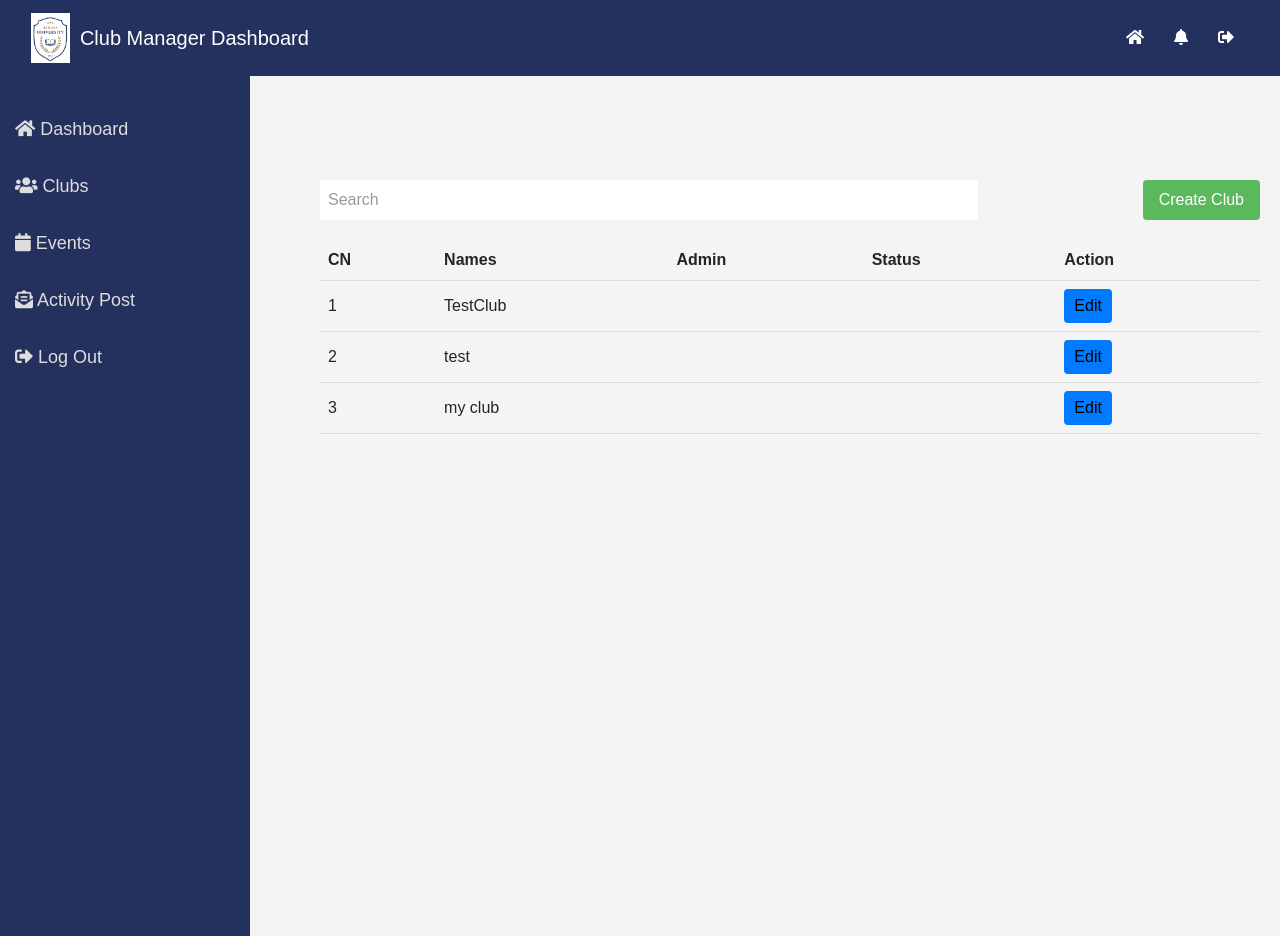
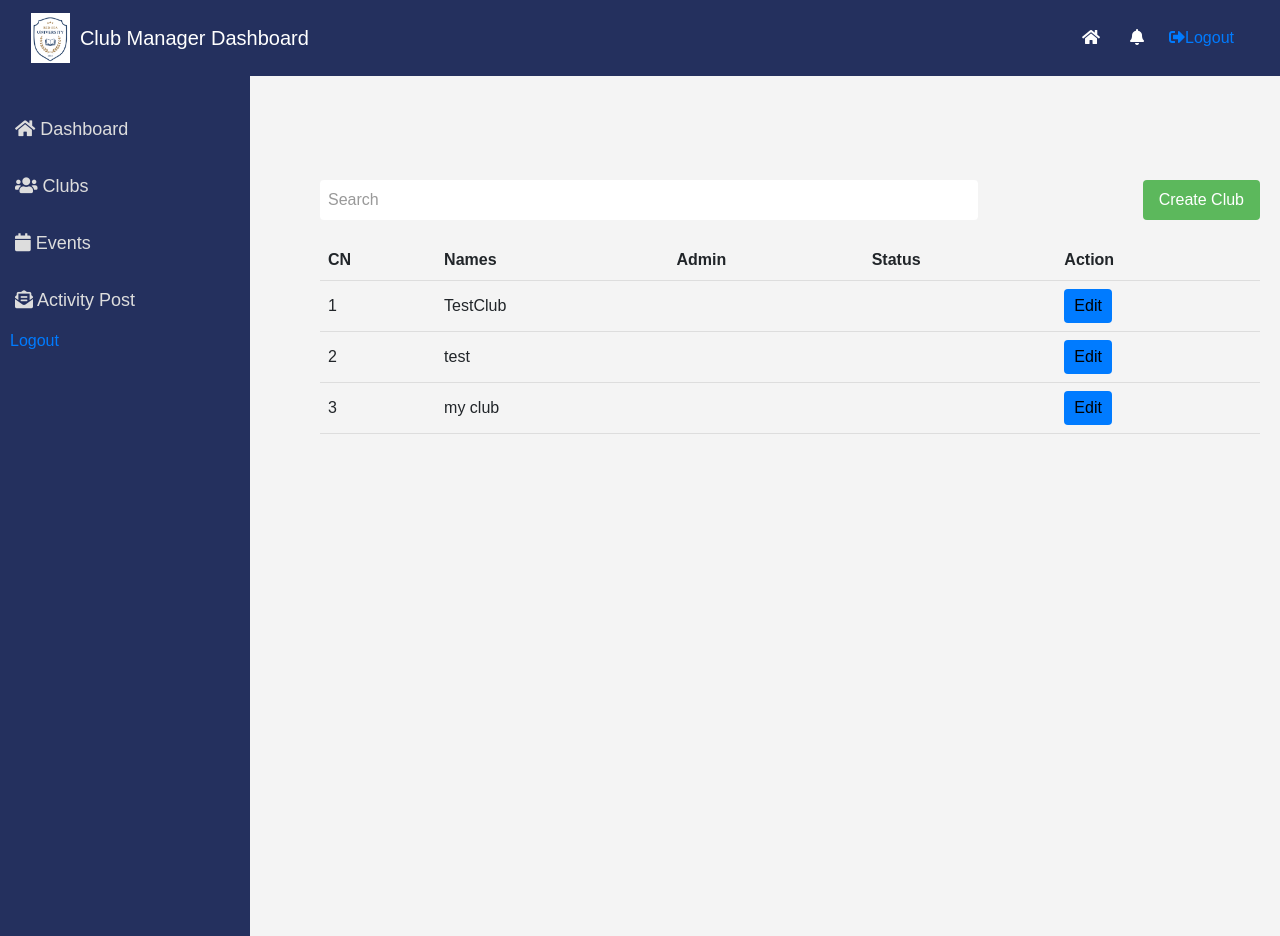
Before and after one commit to ali-jalall/uskudar_uni, a Django app: page /admin_clubs/ in a window 1280 px wide. Run offline with Django 4.2, Linux system fonts and the light colour scheme; data comes from the database, SQL or seed files in the repository; both versions use the stored data as it was after the commit; some libraries are stand-ins or nearby versions.

Commit message:
implement logout logic

```diff
--- a/red_sea_university/urls.py
+++ b/red_sea_university/urls.py
@@ -4,6 +4,7 @@ from student_clubs.views import MyLogin, StudentDash, EventCreateView, EventList
 from django.contrib.auth.views import LogoutView
 from django.conf import settings
 from django.conf.urls.static import static
+from student_clubs.views import CustomLogoutView  # Import your custom view
 
 urlpatterns = [
     path('admin/', admin.site.urls),
@@ -26,7 +27,7 @@ urlpatterns = [
     path('student/clubs/', StudentClubs.as_view(), name="student_clubs"),
     path('student/event', StudentEvent.as_view(), name="student_event"),
     path('Student/CreateAccount', sign_up_student ,name='signup'),
-    path('logout/',LogoutView.as_view(next_page='homepage'),name='logout')
+    path('logout/', CustomLogoutView.as_view(), name='logout'),
 ]
 
 
--- a/student_clubs/templates/admin_navbar.html
+++ b/student_clubs/templates/admin_navbar.html
@@ -2,16 +2,22 @@
 <!DOCTYPE html>
 <html lang="en">
   <head>
-<meta charset="UTF-8">
-<meta name="viewport" content="width=device-width, initial-scale=1.0">
+    <meta charset="UTF-8" />
+    <meta name="viewport" content="width=device-width, initial-scale=1.0" />
     <title>Club Manager Dashboard</title>
-<link rel="stylesheet" href="https://stackpath.bootstrapcdn.com/bootstrap/4.5.2/css/bootstrap.min.css">
-<link rel="stylesheet" href="https://cdnjs.cloudflare.com/ajax/libs/font-awesome/5.15.1/css/all.min.css">
+    <link
+      rel="stylesheet"
+      href="https://stackpath.bootstrapcdn.com/bootstrap/4.5.2/css/bootstrap.min.css"
+    />
+    <link
+      rel="stylesheet"
+      href="https://cdnjs.cloudflare.com/ajax/libs/font-awesome/5.15.1/css/all.min.css"
+    />
     <script src="{% static '/js/natification.js'%}"></script>
-<link rel="stylesheet" href="{%static '/css/admin_dashboard.css'%}">
+    <link rel="stylesheet" href="{%static '/css/admin_dashboard.css'%}" />
     <style>
       body {
-        font-family: 'Arial', sans-serif;
+        font-family: "Arial", sans-serif;
         margin: 0;
         padding-top: 60px; /* Üst navbar yüksekliğine bağlı olarak ayarlanmıştır */
         background: #f4f4f4;
@@ -19,7 +25,7 @@
 
       /* Üst Navbar Stili */
       .navbar {
-        background-color: #24305E; /* Karanlık mavi arka plan */
+        background-color: #24305e; /* Karanlık mavi arka plan */
         position: fixed;
         top: 0;
         width: 100%;
@@ -48,7 +54,7 @@
       }
 
       .icon-bar a:hover {
-        color: #F76C6C;
+        color: #f76c6c;
       }
 
       /* Yan Navbar Stili */
@@ -58,7 +64,7 @@
         position: fixed;
         top: 60px; /* Üst navbar yüksekliğine bağlı olarak ayarlanmıştır */
         left: 0;
-        background: #24305E;
+        background: #24305e;
         padding-top: 30px;
         z-index: 1030; /* Üst navbar ile aynı z-index değeri */
       }
@@ -90,8 +96,12 @@
       }
 
       @media screen and (max-height: 450px) {
-        .sidebar {padding-top: 15px;}
-        .sidebar a {font-size: 18px;}
+        .sidebar {
+          padding-top: 15px;
+        }
+        .sidebar a {
+          font-size: 18px;
+        }
       }
 
       /* İçerik için padding */
@@ -132,7 +142,7 @@
 
       .notification-header {
         padding: 10px;
-        background-color: #24305E;
+        background-color: #24305e;
         color: white;
         display: flex;
         justify-content: space-between;
@@ -157,30 +167,38 @@
       .notification-item button {
         margin-left: 10px;
       }
-    .container-fuild{
+      .container-fuild {
         position: fixed;
         top: 0;
         left: 0;
       }
-
-
-
     </style>
   </head>
   <body>
-
     <!-- Üst Navbar -->
-<nav class="navbar navbar-expand-lg ">
-    <div class="container-fluid ">
+    <nav class="navbar navbar-expand-lg">
+      <div class="container-fluid">
         <a class="navbar-brand" href="#">
-            <img src="{%static 'images/rectangle11.png'%}" alt="University Logo">
+          <img
+            src="{%static 'images/rectangle11.png'%}"
+            alt="University Logo"
+          />
           Club Manager Dashboard
         </a>
         <div class="icon-bar ml-auto">
           <a href="{%url 'admin_dashboard'%}"><i class="fas fa-home"></i></a>
           <!-- Bildirim zili butonu -->
           <a href="#" id="notificationIcon"><i class="fas fa-bell"></i></a>
-            <a href="{%url 'logout'%}"><i class="fas fa-sign-out-alt"></i></a>
+          <form
+            action="{% url 'logout' %}"
+            method="post"
+            style="display: inline"
+          >
+            {% csrf_token %}
+            <button type="submit" class="btn btn-link nav-link">
+              <i class="fas fa-sign-out-alt"></i>Logout
+            </button>
+          </form>
         </div>
         <!-- Bildirim paneli -->
         <div class="notification-panel" id="notificationPanel">
@@ -214,19 +232,23 @@
 
     <!-- Yan Navbar -->
     <div class="sidebar mt-3">
-  <a href="{%url 'admin_dashboard'%}" ><i class="fas fa-home"></i> Dashboard</a>
+      <a href="{%url 'admin_dashboard'%}"
+        ><i class="fas fa-home"></i> Dashboard</a
+      >
       <a href="{%url 'admin_club'%}"><i class="fas fa-users"></i> Clubs</a>
-  <a href="{%url 'admin_activity'%}"><i class="fas fa-calendar"></i> Events</a>
-  <a href="{%url 'admin_activitypost'%}"><i class="fas fa-envelope-open-text"></i> Activity Post</a>
-  <a href="{%url 'logout'%}"><i class="fas fa-sign-out-alt"></i> Log Out</a>
+      <a href="{%url 'admin_activity'%}"
+        ><i class="fas fa-calendar"></i> Events</a
+      >
+      <a href="{%url 'admin_activitypost'%}"
+        ><i class="fas fa-envelope-open-text"></i> Activity Post</a
+      >
+      <!-- <a href="{%url 'logout'%}"><i class="fas fa-sign-out-alt"></i> Log Out</a> -->
+      <form action="{% url 'logout' %}" method="post" style="display: inline">
+        {% csrf_token %}
+        <button type="submit" class="btn btn-link nav-link">Logout</button>
+      </form>
     </div>
 
-
-<div>
-    {%block content%} {%endblock%}
-</div>
-
-
-
+    <div>{%block content%} {%endblock%}</div>
   </body>
 </html>
--- a/student_clubs/views.py
+++ b/student_clubs/views.py
@@ -9,7 +9,22 @@ from django.contrib.auth.mixins import LoginRequiredMixin, PermissionRequiredMix
 from django.views.generic import  DetailView , ListView , CreateView , DeleteView , UpdateView
 from .forms import RegisterForm
 from django.shortcuts import redirect
+from django.contrib.auth.views import LogoutView
+from django.http import HttpResponseRedirect
 
+class CustomLogoutView(LogoutView):
+    next_page = '/'  # This ensures redirection after logout
+
+    def dispatch(self, request, *args, **kwargs):
+        # Clear specific cookies
+        response = super().dispatch(request, *args, **kwargs)
+        response.delete_cookie('csrftoken')  # Replace with the actual cookie name you want to clear
+        response.delete_cookie('messages')    # Delete other cookies as needed
+        response.delete_cookie('sessionid')    # Delete other cookies as needed
+        return response
+
+    def get_next_page(self):
+        return self.next_page
 
 class MyLogin(LoginView):
     redirect_authenticated_user = True
```
Also changed, not shown: student_clubs/templates/manager_navbar.html (+53 -30 lines), student_clubs/templates/navbar.html (+7 -4 lines), db.sqlite3. Lines whose indentation alone changed are shown as unchanged.
